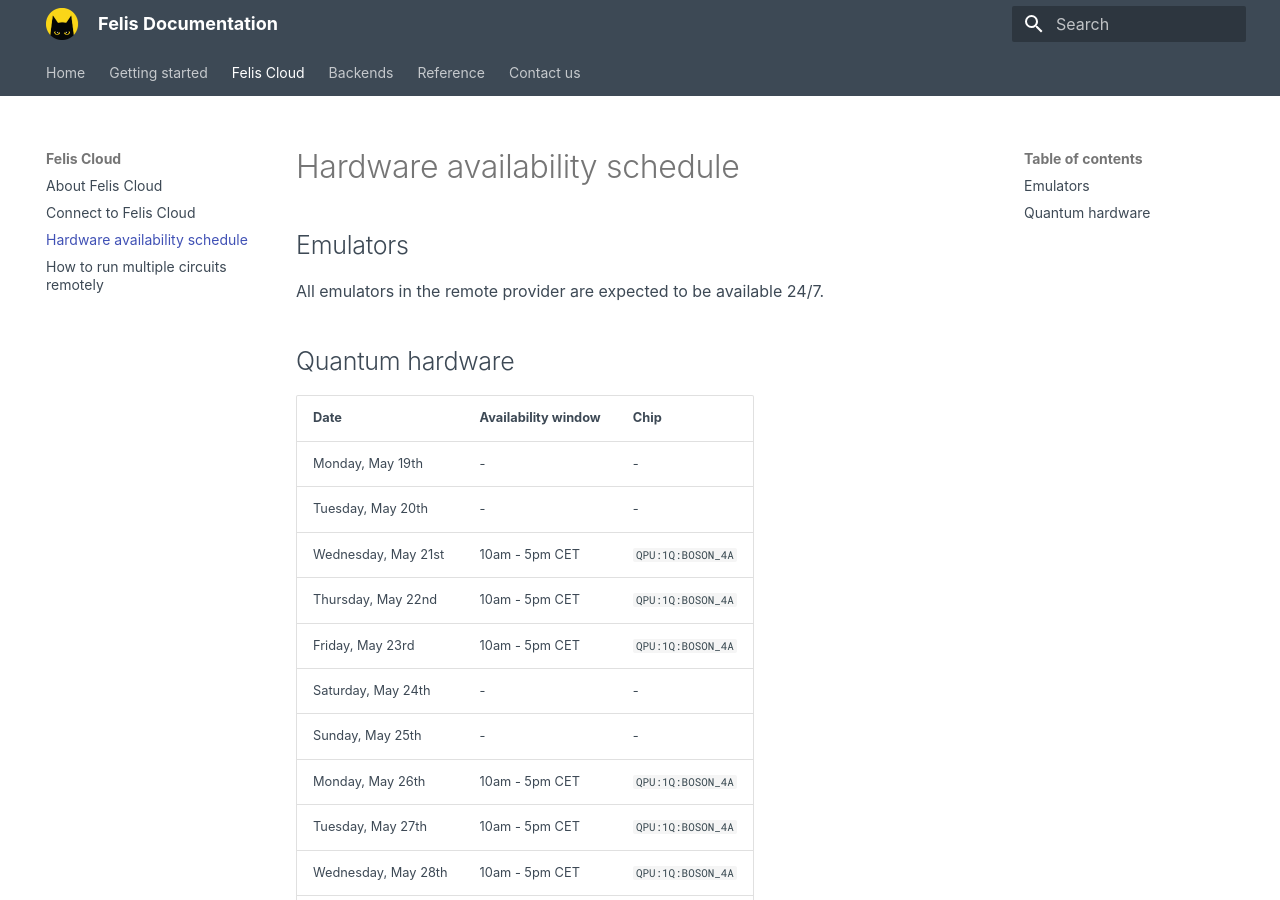
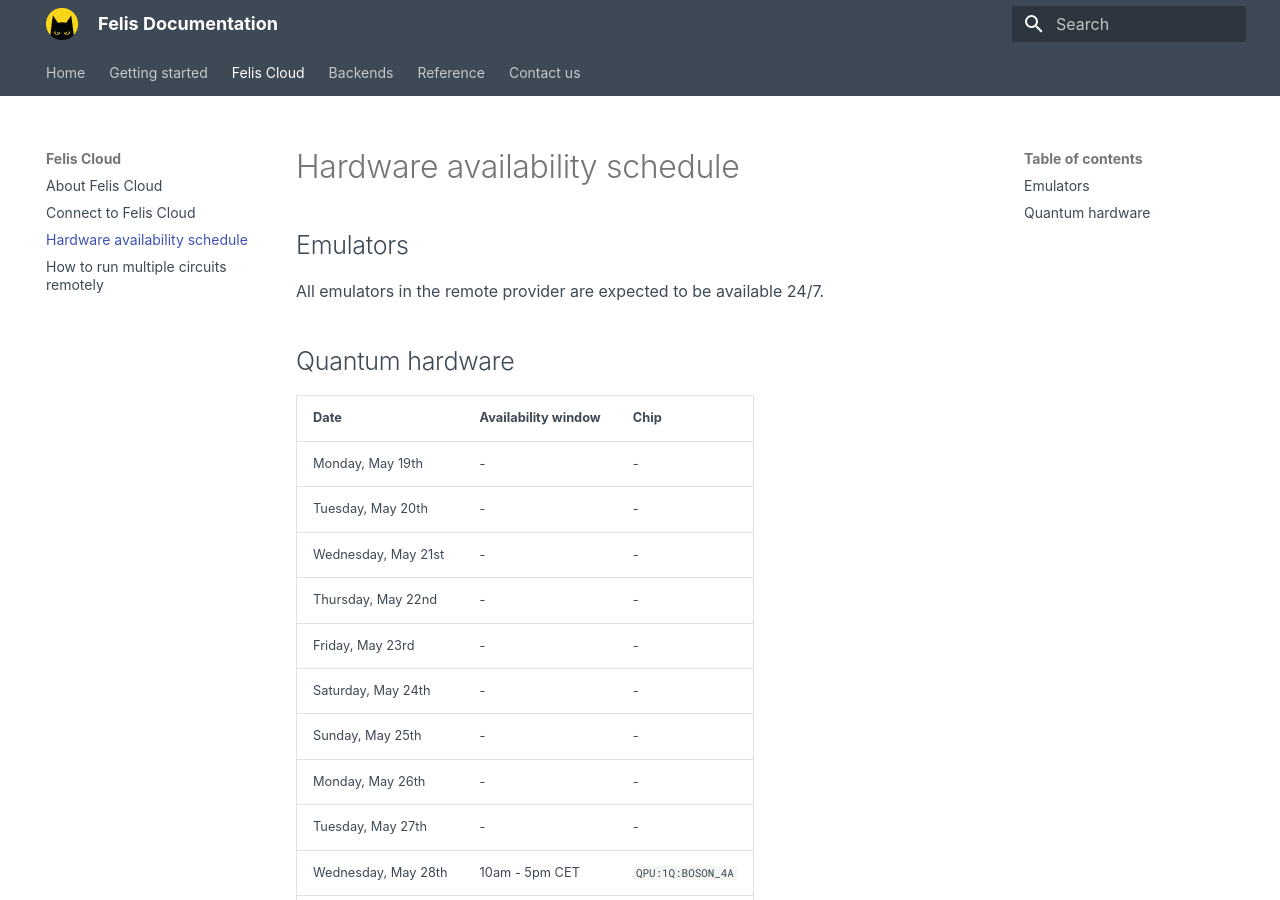
Before and after one commit to Alice-Bob-SW/felis, an MkDocs documentation site: the page built from docs/felis_cloud/hardware_availability_schedule.md, in a window 1280 px wide and 900 px high. Built offline with MkDocs 1.6.1 and Material for MkDocs 9.7.7, drawn with Linux system fonts in a browser that asks for light colours.

Commit message:
Updated schedule

```diff
--- a/docs/felis_cloud/hardware_availability_schedule.md
+++ b/docs/felis_cloud/hardware_availability_schedule.md
@@ -10,13 +10,13 @@
 | --- | --- | --- |
 | Monday, May 19th | - | - |
 | Tuesday, May 20th | - | - |
-| Wednesday, May 21st | 10am - 5pm CET | `QPU:1Q:BOSON_4A` |
-| Thursday, May 22nd | 10am - 5pm CET | `QPU:1Q:BOSON_4A` |
-| Friday, May 23rd | 10am - 5pm CET | `QPU:1Q:BOSON_4A` |
+| Wednesday, May 21st | - | - |
+| Thursday, May 22nd | - | - |
+| Friday, May 23rd | - | - |
 | Saturday, May 24th | - | - |
 | Sunday, May 25th | - | - |
-| Monday, May 26th | 10am - 5pm CET | `QPU:1Q:BOSON_4A` |
-| Tuesday, May 27th | 10am - 5pm CET | `QPU:1Q:BOSON_4A` |
+| Monday, May 26th | - | - |
+| Tuesday, May 27th | - | - |
 | Wednesday, May 28th | 10am - 5pm CET | `QPU:1Q:BOSON_4A` |
 | Thursday, May 29th | - | - |
 | Friday, June 30th | 10am - 5pm CET | `QPU:1Q:BOSON_4A` |
```
